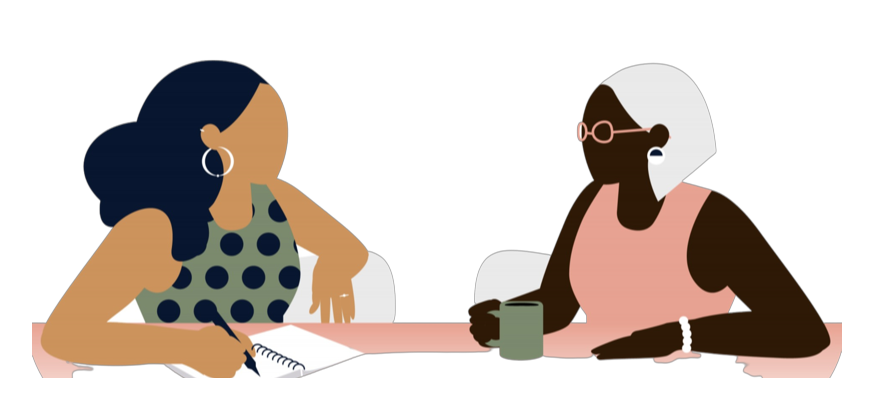
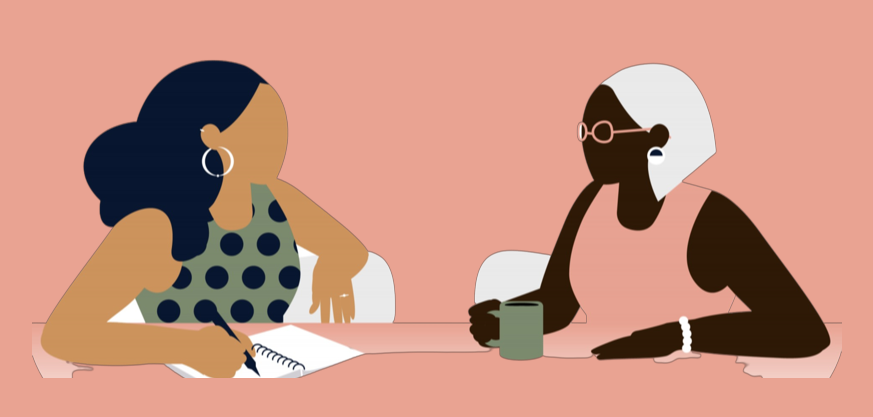
Before and after one commit to ksuares1/aio, a React (Create React App) app in the folder heyauntie/: page / in a window 1280 px wide. Shown: the part 267-684 px from the top of the page, without its empty margins (256-1129 px from the left). Built offline with nearby package versions, Linux system fonts and the light colour scheme.

Commit message:
added background color to homepage

```diff
--- a/heyauntie/public/index.html
+++ b/heyauntie/public/index.html
@@ -36,7 +36,7 @@
     -->
     <title>HeyAuntie</title>
   </head>
-  <body>
+  <body class="home-style">
     <noscript>You need to enable JavaScript to run this app.</noscript>
     <div id="root"></div>
     <!--
--- a/heyauntie/src/App.css
+++ b/heyauntie/src/App.css
@@ -8,6 +8,10 @@
  justify-content: center;
 }
 
+.home-style{
+  background-color: #E9A392;
+}
+
 
 /* @media (prefers-reduced-motion: no-preference) {
   .App-logo {
--- a/heyauntie/src/Pages/Home.js
+++ b/heyauntie/src/Pages/Home.js
@@ -5,7 +5,7 @@ import MainPage from "../components/Main";
 
 let Home =() =>{
     return(
-        <main>
+        <main class="home-style">
             <div class="heyauntie-img">
                 <MainPage/>
 
```
